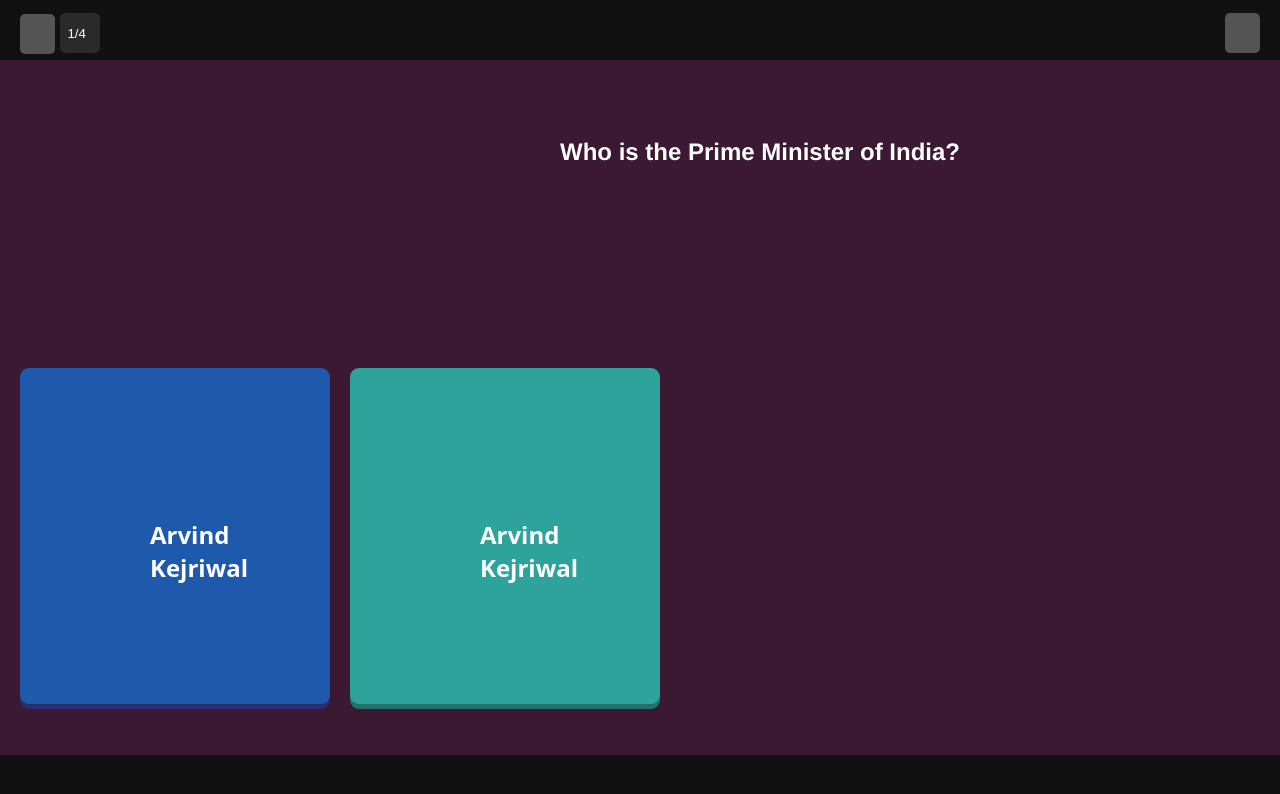
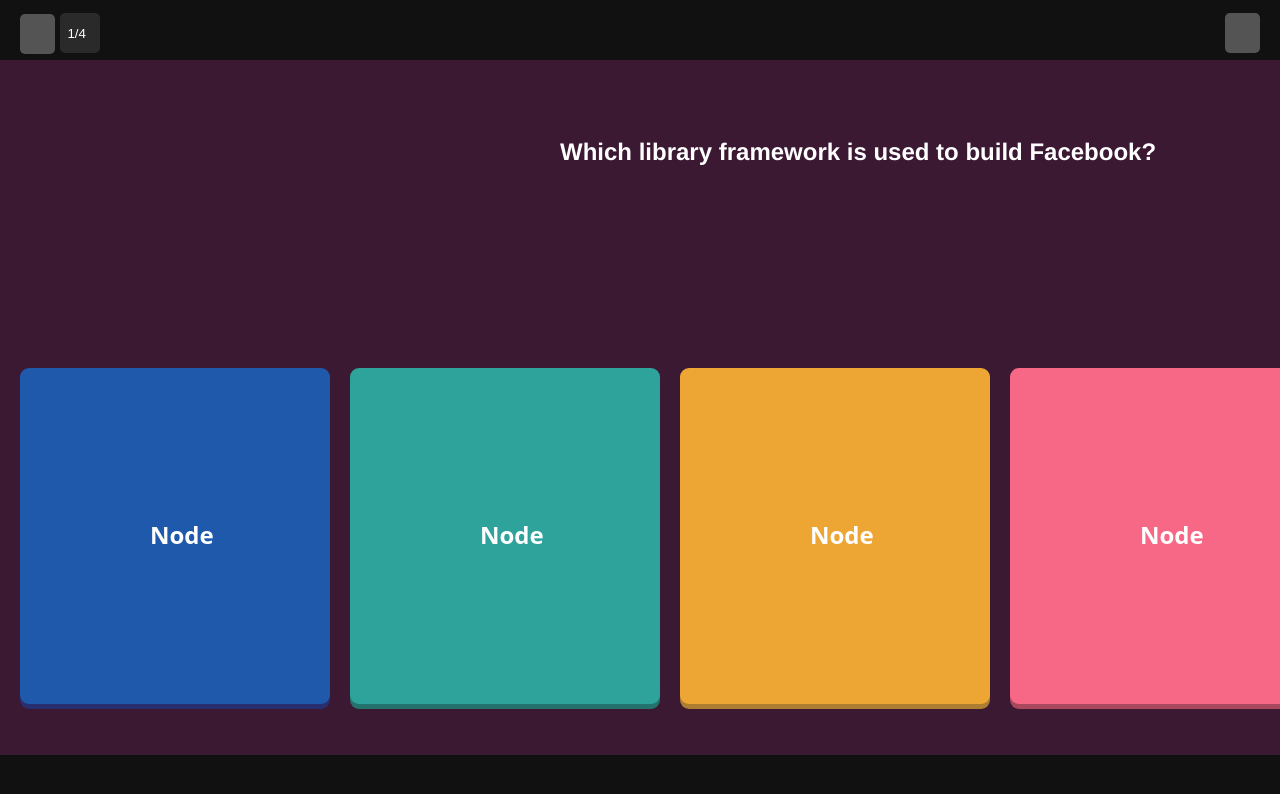
Before and after one commit to shafimuhammed1/quizApp, a React (Create React App) app: page / in a window 1280 px wide. Shown: the top 794 px of the page. Built offline with nearby package versions, Linux system fonts and the light colour scheme.

Commit message:
added a condition to the handlecardclick to check whether the selected option is correct or incorrect  and it works but i still have the problem in card that still its shows the same options in every cards

```diff
--- a/src/App.js
+++ b/src/App.js
@@ -10,32 +10,33 @@
   const quizData = [
     {
       "id": 1,
-      "question": "Who is the Prime Minister of India?",
+      "question": "Which library framework is used to build Facebook?",
       "options": [
-        { "id": 1, "text": "Narendra Modi", "isCorrect": true },
-        { "id": 2, "text": "Manmohan Singh", "isCorrect": false },
-        { "id": 3, "text": "Rahul Gandhi", "isCorrect": false },
-        { "id": 4, "text": "Arvind Kejriwal", "isCorrect": false }
+        { "id": 1, "text": "React", "isCorrect": false },
+        { "id": 2, "text": "Node", "isCorrect": false },
+        { "id": 3, "text": "Bulma", "isCorrect": false },
+        { "id": 4, "text": "Node", "isCorrect": true }
+
       ],
     },
     {
       "id": 2,
-      "question": "Who is the Chief Minister of Kerala?",
+      "question": "What is the short form of Indian Space Research Organisation ?",
       "options": [
-        { "id": 1, "text": "Pinarayi Vijayan", "isCorrect": true },
-        { "id": 2, "text": "Oommen Chandy", "isCorrect": false },
-        { "id": 3, "text": "Ramesh Chennithala", "isCorrect": false },
-        { "id": 4, "text": "Achuthanandan", "isCorrect": false }
+        { "id": 1, "text": "ISRO", "isCorrect": true },
+        { "id": 2, "text": "INSP", "isCorrect": false },
+        { "id": 3, "text": "NASA", "isCorrect": false },
+        { "id": 4, "text": "INC", "isCorrect": false }
       ],
     },
     {
       "id": 3,
-      "question": "Who is the best director  of Kerala?",
+      "question": "Who won the world cup 2022?",
       "options": [
-        { "id": 1, "text": "Amal neerad", "isCorrect": true },
-        { "id": 2, "text": "Anwar rasheed", "isCorrect": false },
-        { "id": 3, "text": "Basil joseph", "isCorrect": false },
-        { "id": 4, "text": "Ljp", "isCorrect": false }
+        { "id": 1, "text": "ARG", "isCorrect": true },
+        { "id": 2, "text": "BRA", "isCorrect": false },
+        { "id": 3, "text": "IND", "isCorrect": false },
+        { "id": 4, "text": "GER", "isCorrect": false }
       ],
     }
   ];
@@ -43,19 +44,20 @@
   const [presentQuestionData,setPresentQuestionData]=useState(0);
   const currentQuestion = quizData[presentQuestionData];
 
-const handleCardClick=()=>{
-  const nextQuestion= presentQuestionData+1;
+  const handleCardClick = (selectedOption) => {
+    // Check if the selected option is correct
+    if (selectedOption.isCorrect) {
+      const nextQuestion = presentQuestionData + 1;
 
-  if(nextQuestion<quizData.length){
-    setPresentQuestionData(nextQuestion);
-
-  }else{
-    alert("all answerd");
+      if (nextQuestion < quizData.length) {
+        setPresentQuestionData(nextQuestion);
+      } else {
+        alert("All questions answered");
+      }
+    } else {
+      alert("Incorrect answer. Try again.");
+    }
   }
-};
-
-
-
 
   return (
    <div className="App">
@@ -63,7 +65,7 @@
       <Container question={currentQuestion.question} />
       <div className="Card-container">
         {currentQuestion.options.map((option) => (
-          <Card key={option.id} option={option} handleCardClick={handleCardClick} />
+          <Card key={option.id} option={option} handleCardClick={() => handleCardClick(option)} />
         ))}
       </div>
       <FootBar />
--- a/src/Components/Cards/Card.js
+++ b/src/Components/Cards/Card.js
@@ -11,6 +11,13 @@
         <div className='question-card1'>
           <h4 className='ans'><b>{option.text}</b></h4>
         </div>
+        <div className='question-card2' >
+          <h4 className='ans'><b>{option.text}</b></h4>
+        </div>
+        <div className='question-card3'>
+          <h4 className='ans'><b>{option.text}</b></h4>
+        </div>
+
       </div>
     </div>
   );
```
